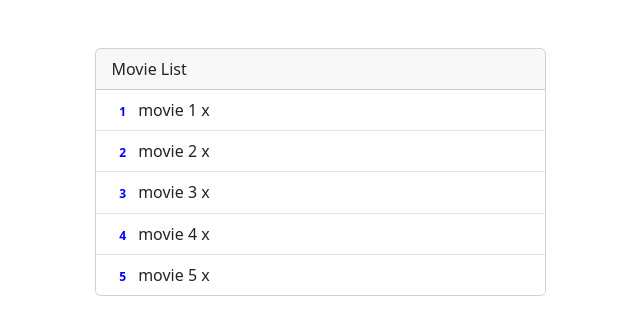
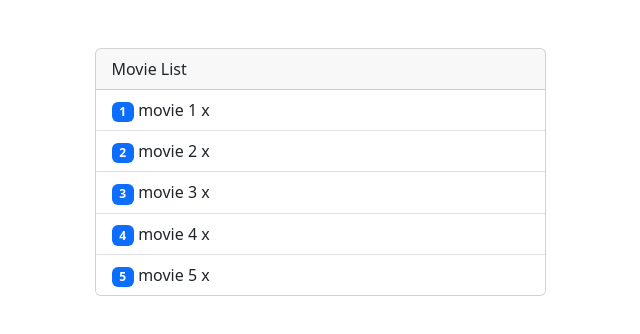
Before and after one commit to ozkancimenli/MovieApp, an Angular app: page / in a window 1280 px wide. Shown: the top 334 px of the page, without its empty margins (320-960 px from the left). Built offline with nearby package versions, Linux system fonts and the light colour scheme.

Commit message:
Lesson 6: Event Binding

```diff
--- a/src/app/app.module.ts
+++ b/src/app/app.module.ts
@@ -4,6 +4,7 @@
 import { AppComponent } from './app.component';
 import { MoviesComponent } from './movies/movies.component';
 import { MovieComponent } from './movie/movie.component';
+import { FormsModule } from '@angular/forms';
 
 @NgModule({
   declarations: [
@@ -12,7 +13,8 @@
     MovieComponent,
   ],
   imports: [
-    BrowserModule
+    BrowserModule,
+    FormsModule
   ],
   providers: [],
   bootstrap: [AppComponent]
--- a/src/app/movies/movies.component.css
+++ b/src/app/movies/movies.component.css
@@ -1,6 +1,3 @@
 h2 {
     color: blue;
 }
-span.badge.badge-primary {
-    color: blue;
-}
--- a/src/app/movies/movies.component.html
+++ b/src/app/movies/movies.component.html
@@ -1,10 +1,29 @@
+<div class="card" *ngIf="selectedMovie">
+  <div class="card-body">
+    <span class="badge bg-warning">
+      id: {{ selectedMovie.id }} name: {{ selectedMovie.name }}
+    </span>
+    <div class="input-group">
+      <input type="text" [(ngModel)]="selectedMovie.name" class="form-control" />
+      <div class="input-group-append">
+        <button class="btn btn-outline-secondary" type="button">Update</button>
+      </div>
+    </div>
+  </div>
+</div>
+
 <div class="card">
   <div class="card-header">
     {{ title }}
   </div>
   <ul class="list-group list-group-flush">
-    <li *ngFor="let movie of movies" class="list-group-item">
-      <span class="badge badge-primary">{{ movie.id }} </span>   {{ movie.name }}
+    <li
+      *ngFor="let movie of movies"
+      (click)="onSelect(movie)"
+      class="list-group-item"
+      [class.active]="movie === selectedMovie"
+    >
+      <span class="badge bg-primary">{{ movie.id }} </span> {{ movie.name }}
       <span class="close">x</span>
     </li>
   </ul>
--- a/src/app/movies/movies.component.ts
+++ b/src/app/movies/movies.component.ts
@@ -1,5 +1,6 @@
 import { Component } from "@angular/core";
 import { Movies } from "../movie.datasource";
+import { Movie } from "../movie";
 
 @Component({
     selector: 'movies'  ,
@@ -8,7 +9,11 @@
 })
 export class MoviesComponent {
 title= 'Movie List';
+movies= Movies;
+    selectedMovie: Movie;
 
-movies= Movies;
+onSelect(movie:Movie): void {
+this.selectedMovie = movie;
+}
 
 }
--- a/tsconfig.json
+++ b/tsconfig.json
@@ -2,6 +2,7 @@
 {
   "compileOnSave": false,
   "compilerOptions": {
+    "strictPropertyInitialization": false,
     "baseUrl": "./",
     "outDir": "./dist/out-tsc",
     "forceConsistentCasingInFileNames": true,
```
